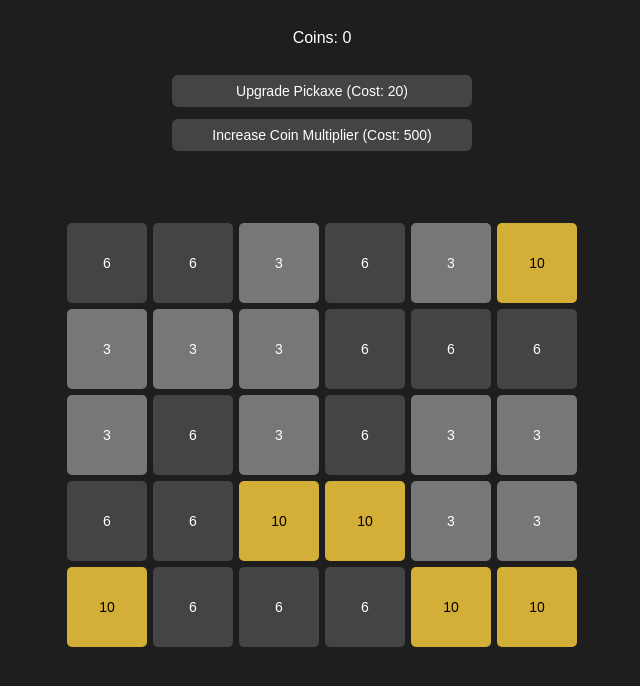
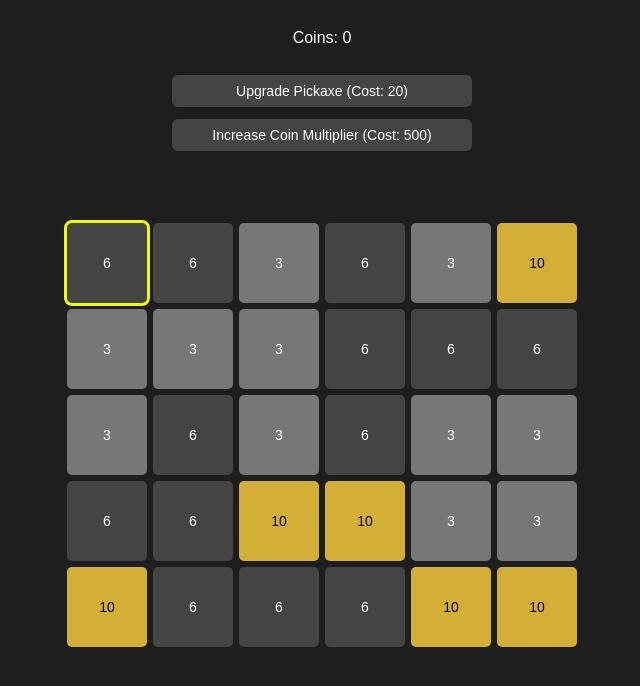
Before and after one commit to ZayanMolla/MiningGame, a plain HTML site: page index.html in a window 1280 px wide. In both pictures the pointer is over the element 425 px from the left and 363 px from the top of the page. Shown: the part 100-786 px from the top of the page, without its empty margins (318-958 px from the left). Drawn offline with Linux system fonts and the light colour scheme.

Commit message:
1.11 added highlights

```diff
--- a/style.css
+++ b/style.css
@@ -86,3 +86,7 @@ body {
     opacity: 0;
   }
 }
+.block:hover {
+  outline: 3px solid hwb(64 0% 0%);
+  z-index: 1;
+}
```
